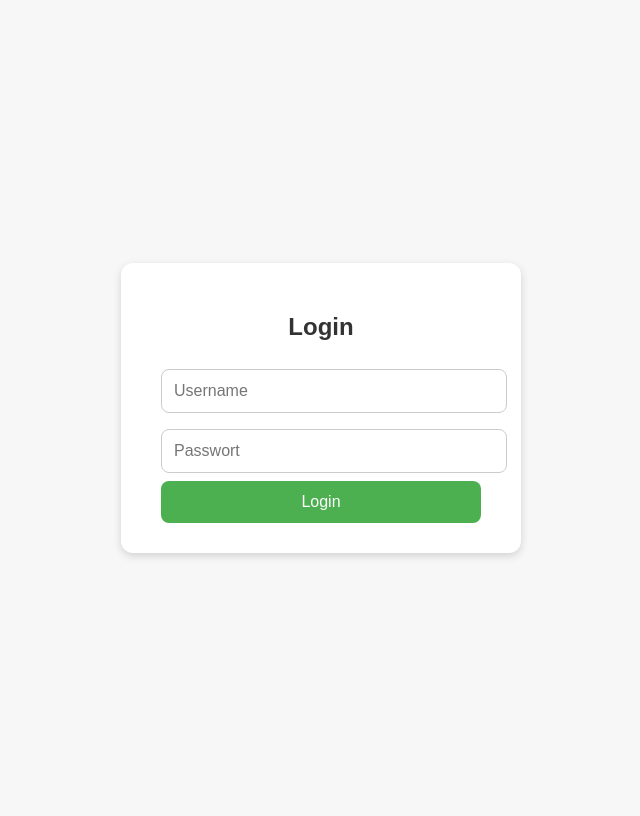
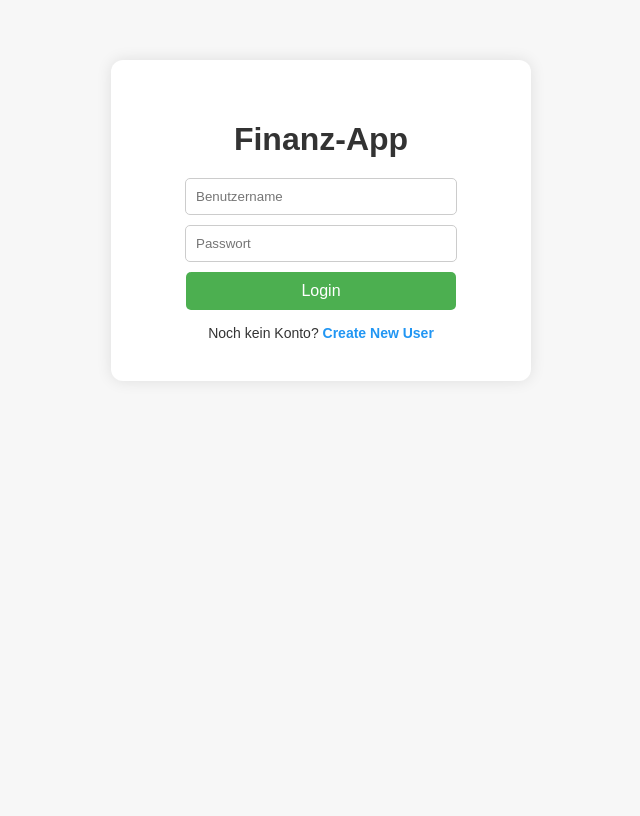
Before and after one commit to LamaImAuto6937/B.U.D.G.E.T., a Flask app: page /login in a window 1280 px wide. Shown: the whole page, without its empty margins (319-959 px from the left). After the commit the page ends 338 px from the top, so only its background shows below. Run offline with Flask 3, Linux system fonts and the light colour scheme.

Commit message:
General Update Added: Create User in login.html Added: Home and Log-Out Button in expensePlanner & monthlyBudget Added Security Feature: Passwords are now hashed in users table

```diff
--- a/templates/login.html
+++ b/templates/login.html
@@ -2,67 +2,144 @@
 <html lang="de">
 <head>
     <meta charset="UTF-8">
-    <title>Login - Expense Planner</title>
+    <title>Finanz-App Login</title>
     <style>
         body {
-            background: #f7f7f7;
-            display: flex;
-            justify-content: center;
-            align-items: center;
-            height: 100vh;
             font-family: Arial, sans-serif;
+            background-color: #f7f7f7;
+            text-align: center;
+            margin-top: 60px;
         }
-        .login-container {
-            background: white;
-            padding: 30px 40px;
+
+        .container {
+            display: inline-block;
+            background-color: white;
+            padding: 40px 50px;
             border-radius: 12px;
-            box-shadow: 0 3px 8px rgba(0,0,0,0.15);
-            width: 320px;
-            text-align: center;
+            box-shadow: 0 0 15px rgba(0,0,0,0.1);
+            min-width: 320px;
         }
-        h2 {
+
+        h1 {
             margin-bottom: 20px;
             color: #333;
         }
-        input[type="text"], input[type="password"] {
-            width: 100%;
-            padding: 12px;
-            margin: 8px 0;
+
+        input {
+            display: block;
+            width: 250px;
+            margin: 10px auto;
+            padding: 10px;
+            border-radius: 5px;
             border: 1px solid #ccc;
-            border-radius: 8px;
-            font-size: 16px;
         }
+
         button {
-            width: 100%;
-            background-color: #4CAF50;
-            border: none;
-            color: white;
-            padding: 12px;
-            border-radius: 8px;
+            padding: 10px 20px;
             font-size: 16px;
             cursor: pointer;
+            border: none;
+            border-radius: 5px;
+            width: 270px;
         }
-        button:hover {
+
+        .login-btn {
+            background-color: #4CAF50;
+            color: white;
+        }
+
+        .login-btn:hover {
             background-color: #45a049;
         }
+
+        .create-btn {
+            background-color: #2196F3;
+            color: white;
+        }
+
+        .create-btn:hover {
+            background-color: #0b7dda;
+        }
+
+        .switch-text {
+            margin-top: 15px;
+            color: #333;
+            font-size: 14px;
+        }
+
+        .switch-link {
+            color: #2196F3;
+            text-decoration: none;
+            cursor: pointer;
+            font-weight: bold;
+        }
+
+        .switch-link:hover {
+            text-decoration: underline;
+        }
+
         .error {
+            margin-top: 20px;
             color: red;
-            margin-top: 10px;
-            font-size: 14px;
+            font-weight: bold;
+        }
+
+        .success {
+            margin-top: 20px;
+            color: green;
+            font-weight: bold;
+        }
+
+        .hidden {
+            display: none;
         }
     </style>
 </head>
 <body>
-    <div class="login-container">
-        <h2>Login</h2>
-        <form method="POST" action="/login">
-            <input type="text" name="username" placeholder="Username" required>
+
+    <div class="container">
+        <h1>Finanz-App</h1>
+
+        <!-- LOGIN FORM -->
+        <form id="login-form" method="POST" action="/login">
+            <input type="text" name="username" placeholder="Benutzername" required>
             <input type="password" name="password" placeholder="Passwort" required>
-            <button type="submit">Login</button>
+            <button type="submit" class="login-btn">Login</button>
+
+            <div class="switch-text">
+                Noch kein Konto?
+                <span class="switch-link" onclick="toggleForms()">Create New User</span>
+            </div>
         </form>
+
+        <!-- CREATE USER FORM -->
+        <form id="create-form" class="hidden" method="POST" action="/create_user">
+            <input type="text" name="new_username" placeholder="Neuer Benutzername" required>
+            <input type="password" name="new_password" placeholder="Neues Passwort" required>
+            <button type="submit" class="create-btn">Benutzer erstellen</button>
+
+            <div class="switch-text">
+                Bereits registriert?
+                <span class="switch-link" onclick="toggleForms()">Zurück zum Login</span>
+            </div>
+        </form>
+
         {% if error %}
         <div class="error">{{ error }}</div>
         {% endif %}
+
+        {% if success %}
+        <div class="success">{{ success }}</div>
+        {% endif %}
     </div>
+
+    <script>
+        function toggleForms() {
+            const loginForm = document.getElementById("login-form");
+            const createForm = document.getElementById("create-form");
+            loginForm.classList.toggle("hidden");
+            createForm.classList.toggle("hidden");
+        }
+    </script>
 </body>
 </html>
--- a/webappBackendController.py
+++ b/webappBackendController.py
@@ -60,6 +60,7 @@ def login():
         # Über GeneralOperations prüfen, ob User existiert
         DataProvider = DatabaseOperations()
         ops = GeneralOperations(DataProvider)
+        password = ops.procHashData(password)
         user_id, is_valid = ops.procValidateLogin(username, password)
 
         if is_valid and user_id is not None:
@@ -76,6 +77,25 @@ def login():
 def logout():
     session.clear()
     return redirect(url_for("login"))
+
+@app.route("/create_user", methods=["POST"])
+def create_user():
+    username = request.form.get("new_username")
+    password = request.form.get("new_password")
+
+    DataProvider = DatabaseOperations()
+    ops = GeneralOperations(DataProvider)
+
+    try:
+        # procCreateNewUser hasht intern bereits das Passwort
+        success = ops.procCreateNewUser(username, password)
+
+        if success:
+            return render_template("login.html", success="Benutzer erfolgreich erstellt! Bitte einloggen.")
+        else:
+            return render_template("login.html", error="Benutzername existiert bereits.")
+    except Exception as e:
+        return render_template("login.html", error=f"Fehler beim Erstellen: {str(e)}")
 
 
 # ================================================================
```
Also changed, not shown: DatabaseOperationClass.py (+24 -2 lines), generalOperationClass.py (+49 -1 lines), templates/expensePlanner.html (+35 -0 lines), templates/monthlyBudget.html (+36 -0 lines).
